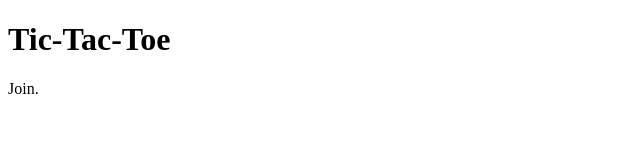
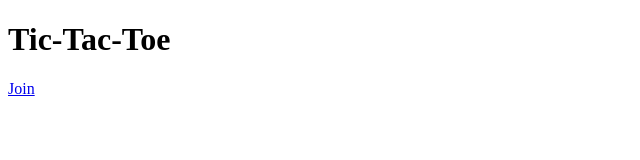
Before and after one commit to YussifAmmar/Tic-Tac-Toe, a plain HTML site: page index.html in a window 1280 px wide. Shown: the full height of the page, 0-640 px from the left. Drawn offline with Linux system fonts and the light colour scheme.

Commit message:
Update index.html

```diff
--- a/index.html
+++ b/index.html
@@ -2,6 +2,6 @@
 <html>
 <body>
 <h1>Tic-Tac-Toe</h1>
-<p>Join.</p>
+  <p ><a href="https://github.com/YussifAmmar/Tic-Tac-Toe/blob/main/Tic-Tac-Toe.py">Join</a></p>
 </body>
 </html>
```
